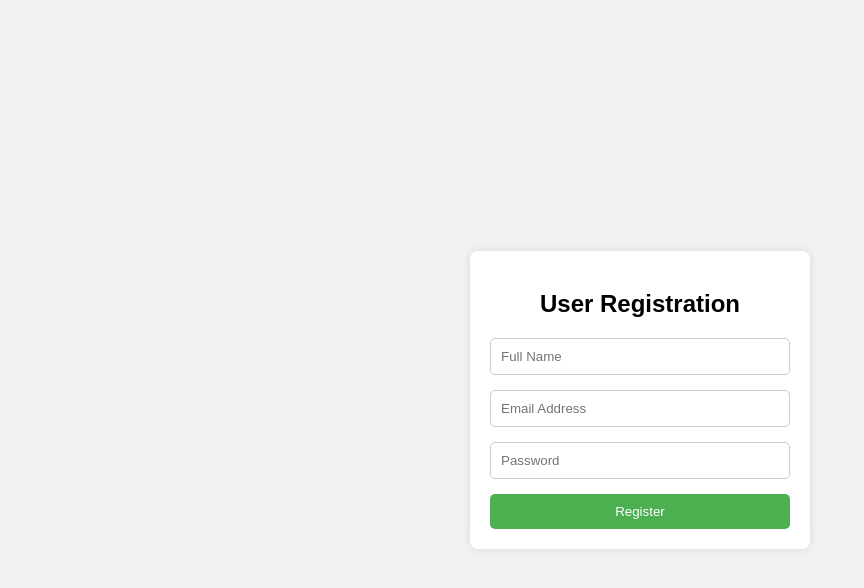
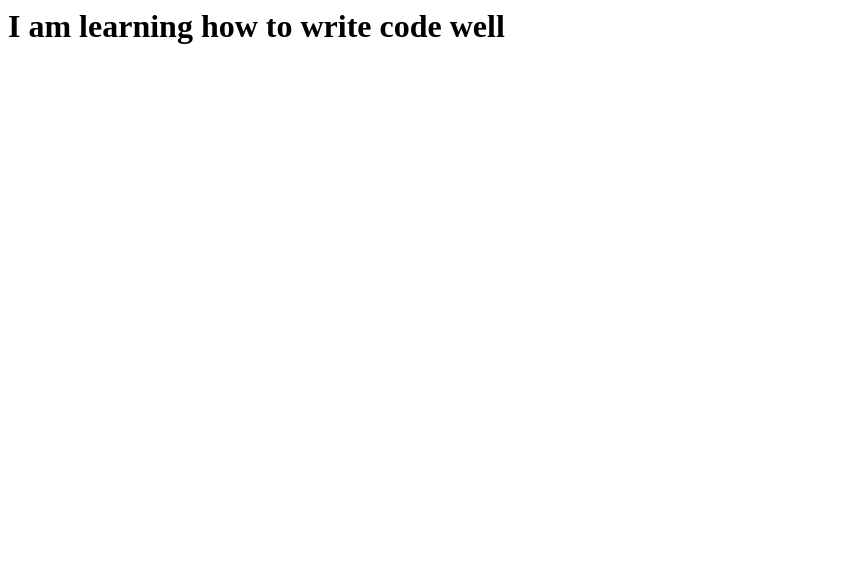
Before and after one commit to leoleesgibson/leoleesgibson.github.io, a plain HTML site: page index.html in a window 1280 px wide. Shown: the whole page, without its empty margins (0-864 px from the left). Drawn offline with Linux system fonts and the light colour scheme.

Commit message:
this is version number On

```diff
--- a/index.html
+++ b/index.html
@@ -1,62 +1 @@
-<!DOCTYPE html>
-<html lang="en">
-<head>
-<meta charset="UTF-8">
-<meta name="viewport" content="width=device-width, initial-scale=1.0">
-<title>User Register </title>
-<style>
-    body {
-        font-family: Arial, sans-serif;
-        background-color: #f2f2f2;
-        margin: 0;
-        padding: 0;
-        display: flex;
-        justify-content: center;
-        align-items: center;
-        height: 100vh;
-    }
-    form {
-        background-color: #fff;
-        padding: 20px;
-        border-radius: 8px;
-        box-shadow: 0px 0px 10px rgba(0, 0, 0, 0.1);
-        width: 300px;
-    }
-    h2 {
-        margin-bottom: 20px;
-        text-align: center;
-    }
-    input[type="text"],
-    input[type="email"],
-    input[type="password"] {
-        width: 100%;
-        padding: 10px;
-        margin-bottom: 15px;
-        border: 1px solid #ccc;
-        border-radius: 5px;
-        box-sizing: border-box;
-    }
-    input[type="submit"] {
-        background-color: #4CAF50;
-        color: white;
-        padding: 10px 20px;
-        border: none;
-        border-radius: 5px;
-        cursor: pointer;
-        width: 100%;
-    }
-    input[type="submit"]:hover {
-        background-color: #45a049;
-    }
-</style>
-</head>
-<body>
-    <form action="#">
-        <h2>User Registration</h2>
-        <input type="text" name="fullname" placeholder="Full Name" required>
-        <input type="email" name="email" placeholder="Email Address" required>
-        <input type="password" name="password" placeholder="Password" required>
-        <input type="submit" value="Register">
-    </form>
-</body>
-</html>
+<h1> I am learning how to write code well </h1>
```
